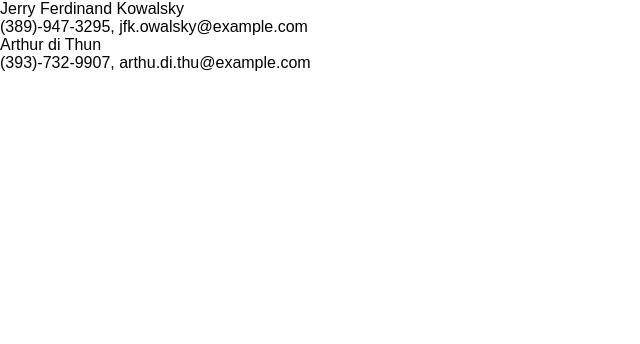
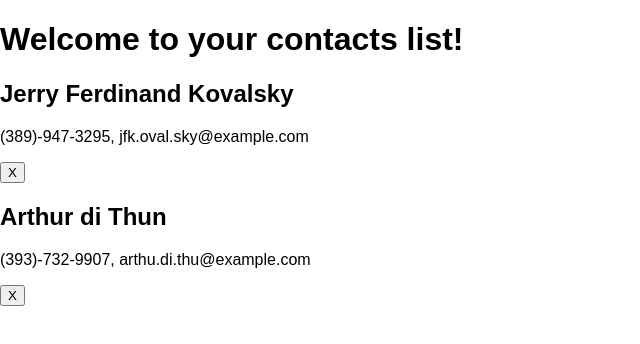
Before and after one commit to Bartewicz/contacts-list-in-react, a React (Create React App) app: page / in a window 1280 px wide. Shown: the top 344 px of the page, without its empty margins (0-640 px from the left). Built offline with nearby package versions, Linux system fonts and the light colour scheme.

Commit message:
Add delete contact button

```diff
--- a/src/App.js
+++ b/src/App.js
@@ -5,24 +5,33 @@ class App extends React.Component {
   state = {
     contacts: [
       {
-        name: { first: 'Jerry Ferdinand', last: 'Kowalsky' },
+        name: { first: 'Jerry Ferdinand', last: 'Kovalsky' },
         telephone: '(389)-947-3295',
-        email: 'jfk.owalsky@example.com',
-        key: '1525616622179'
+        email: 'jfk.oval.sky@example.com',
+        key: 1525616622179
       },
       {
         name: { first: 'Arthur', last: 'di Thun' },
         telephone: '(393)-732-9907',
         email: 'arthu.di.thu@example.com',
-        key: '1525616824726'
+        key: 1525616824726
       },
     ]
   }
+
+deleteContact = (contactKey) => {
+  const newContacts = this.state.contacts.filter(contact => contactKey !== contact.key)
+  this.setState({
+    contacts: newContacts
+  })
+}
+
   render() {
     return (
       <div>
         <List
           contactsList={this.state.contacts}
+          deleteContactFunction={this.deleteContact}
         />
       </div>
     )
--- a/src/components/Contact.js
+++ b/src/components/Contact.js
@@ -1,10 +1,18 @@
 import React from 'react'
 
-const Contact = ({ name, telephone, email }) => (
+const Contact = ({ name, telephone, email, deleteContact }) => (
   <div>
-    {name.first} {name.last}
-    <br />
-    {telephone + ', ' + email}
+    <h2>
+      {name.first} {name.last}
+    </h2>
+    <p>
+      {telephone + ', ' + email}
+    </p>
+    <button
+      onClick={deleteContact}
+    >
+      X
+    </button>
   </div>
 )
 
--- a/src/components/List.js
+++ b/src/components/List.js
@@ -1,8 +1,11 @@
 import React from 'react'
 import Contact from './Contact'
 
-const List = ({ contactsList }) => (
+const List = ({ contactsList, deleteContactFunction }) => (
   <div>
+    <h1>
+      Welcome to your contacts list!
+    </h1>
     {
       contactsList.map(contact => (
         <Contact
@@ -10,6 +13,7 @@ const List = ({ contactsList }) => (
           telephone={contact.telephone}
           email={contact.email}
           key={contact.key}
+          deleteContact={() => deleteContactFunction(contact.key)}
         />
       ))
     }
```
